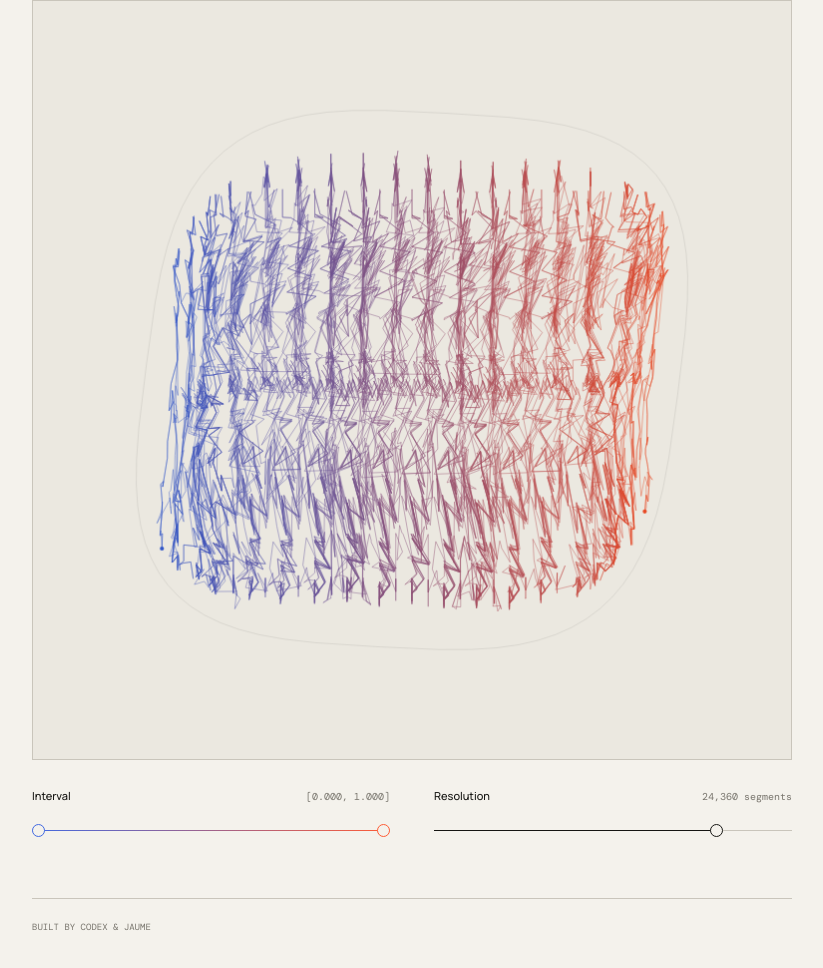
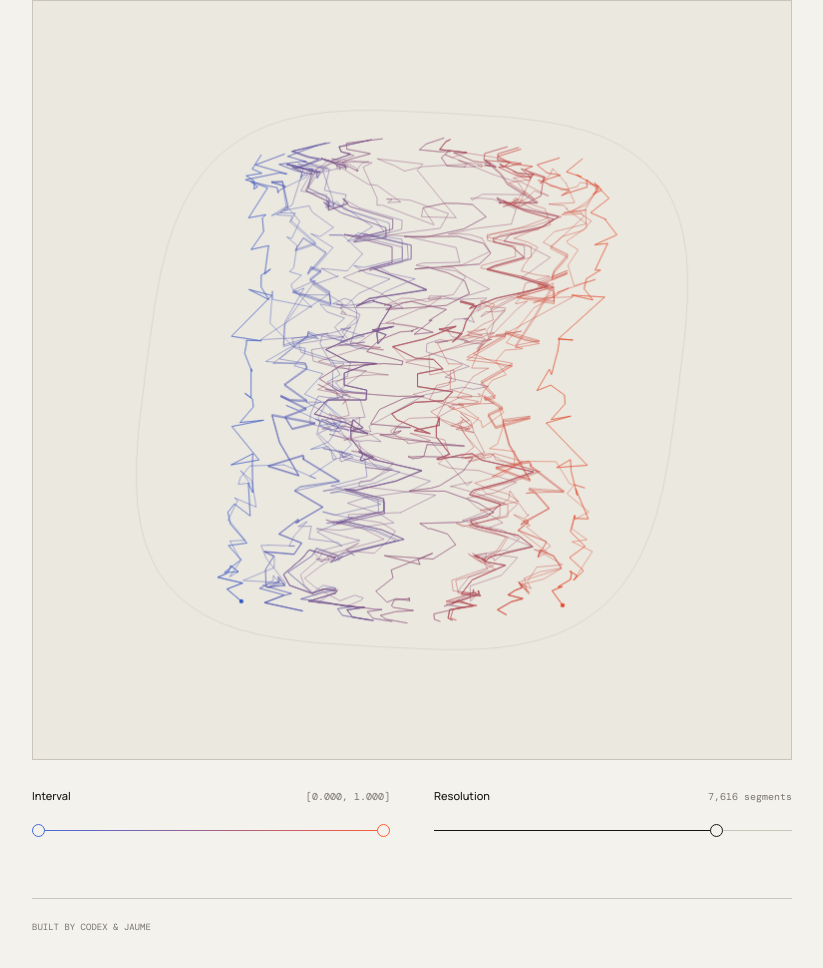
Before and after one commit to jaumededios/convexpeano, a website with bundled scripts: page index.html in a window 1280 px wide. Shown: the part 350-1318 px from the top of the page, without its empty margins (228-1051 px from the left). Built offline with nearby package versions, Linux system fonts and the light colour scheme.

Commit message:
Reduce the curve's coarse oscillations

```diff
--- a/app.js
+++ b/app.js
@@ -15,6 +15,7 @@ const resolutionOutput = document.querySelector("#resolution-output");
 const rangeFill = document.querySelector("#range-fill");
 
 const RESOLUTIONS = [7, 8, 10, 14, 18, 22];
+const COARSE_RESOLUTIONS = [4, 4, 5, 5, 6, 7];
 const target = createTargetPolygon();
 const populationCache = new Map();
 
@@ -40,6 +41,7 @@ function population() {
   const created = createNestedPopulation({
     target,
     resolution: value,
+    coarseResolution: COARSE_RESOLUTIONS[state.resolutionIndex],
     includeHullIndex: false,
   });
   if (populationCache.size >= 2) populationCache.delete(populationCache.keys().next().value);
--- a/geometry.js
+++ b/geometry.js
@@ -512,6 +512,7 @@ function queryHull(index, first, last) {
 export function createNestedPopulation({
   target,
   resolution,
+  coarseResolution = resolution,
   overlapScale = 2.2,
   tileScale = 4,
   curvatureScale = 0.52,
@@ -519,14 +520,14 @@ export function createNestedPopulation({
 }) {
   const bounds = polygonBounds(target);
   const span = Math.max(bounds.xMax - bounds.xMin, bounds.yMax - bounds.yMin);
-  const step = span / Math.max(1, resolution - 1);
+  const step = span / Math.max(1, coarseResolution - 1);
   const overlap = Math.min(span * 0.5, step * overlapScale);
   const tileSize = Math.max(step * tileScale, span * 0.08);
   const root = { body: target, core: target, index: 0 };
   const firstEntries = createOffspring(
     root,
     0,
-    resolution,
+    coarseResolution,
     overlap,
     tileSize,
     curvatureScale,
@@ -548,6 +549,7 @@ export function createNestedPopulation({
   return {
     target,
     resolution,
+    coarseResolution,
     branchCount: refinement.childCount,
     parents,
     levels: [parents, atoms],
--- a/index.html
+++ b/index.html
@@ -50,7 +50,7 @@
           <div class="control">
             <div class="control-label">
               <label for="resolution">Resolution</label>
-              <output id="resolution-output">24,360 segments</output>
+              <output id="resolution-output">7,616 segments</output>
             </div>
             <input id="resolution" class="single-range" type="range" min="0" max="5" value="4" step="1" />
           </div>
```
Also changed, not shown: tests/geometry.test.js (+8 -0 lines), README.md.
